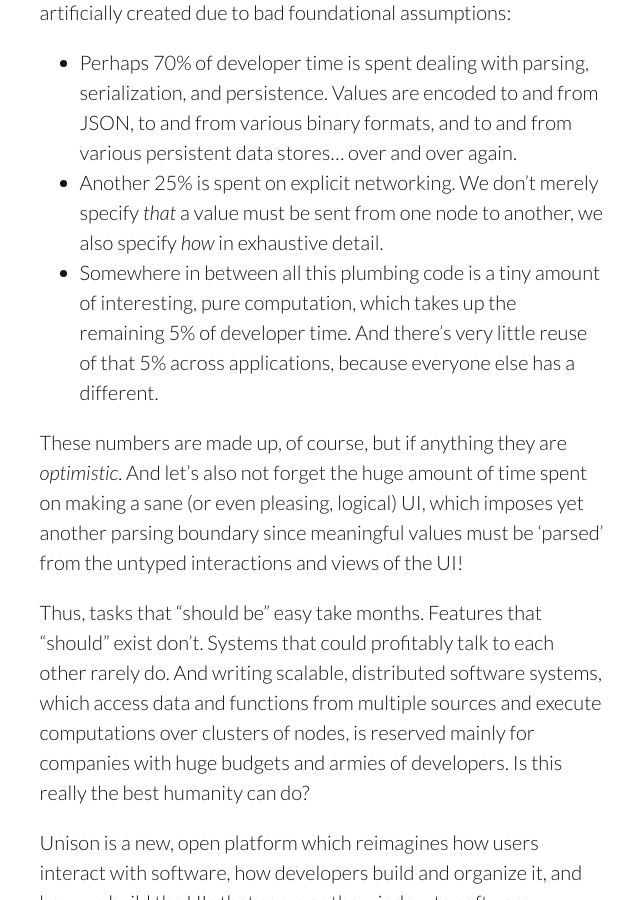
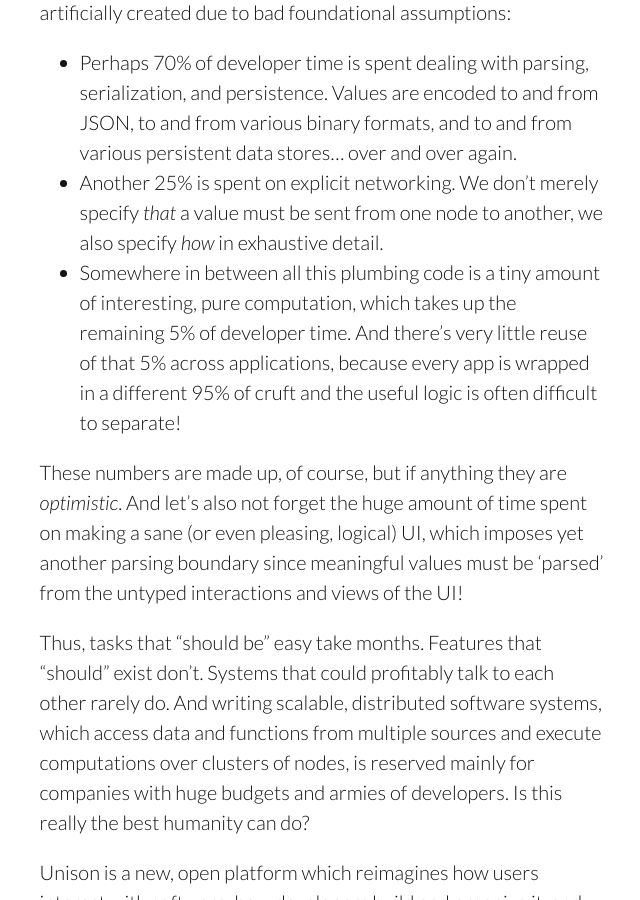
Before and after one commit to unisonweb/oldblog, a Jekyll site: the page built from _posts/2015-05-06-about.markdown, in a window 1280 px wide and 900 px high, scrolled down 1087 px. Shown: the whole window, without its empty margins (318-958 px from the left). Built offline with Jekyll 4.4.1, drawn with Linux system fonts in a browser that asks for light colours.

Commit message:
Update 2015-05-06-about.markdown

```diff
--- a/_posts/2015-05-06-about.markdown
+++ b/_posts/2015-05-06-about.markdown
@@ -11,7 +11,7 @@ The result of all this is that most of the time people spend building software i
 
 * Perhaps 70% of developer time is spent dealing with parsing, serialization, and persistence. Values are encoded to and from JSON, to and from various binary formats, and to and from various persistent data stores... over and over again.
 * Another 25% is spent on explicit networking. We don't merely specify _that_ a value must be sent from one node to another, we also specify _how_ in exhaustive detail.
-* Somewhere in between all this plumbing code is a tiny amount of interesting, pure computation, which takes up the remaining 5% of developer time. And there's very little reuse of that 5% across applications, because everyone else has a different.
+* Somewhere in between all this plumbing code is a tiny amount of interesting, pure computation, which takes up the remaining 5% of developer time. And there's very little reuse of that 5% across applications, because every app is wrapped in a different 95% of cruft and the useful logic is often difficult to separate!
 
 These numbers are made up, of course, but if anything they are _optimistic_. And let's also not forget the huge amount of time spent on making a sane (or even pleasing, logical) UI, which imposes yet another parsing boundary since meaningful values must be 'parsed' from the untyped interactions and views of the UI!
 
```
